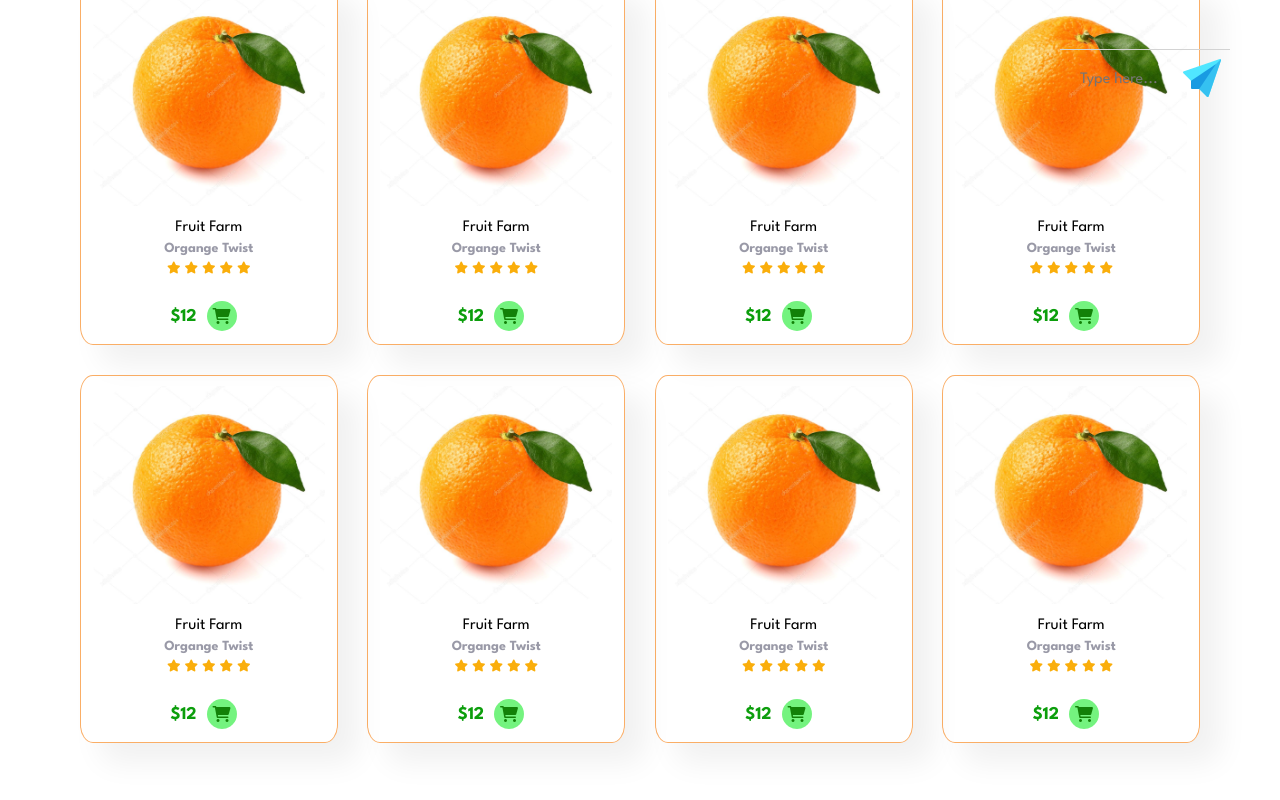
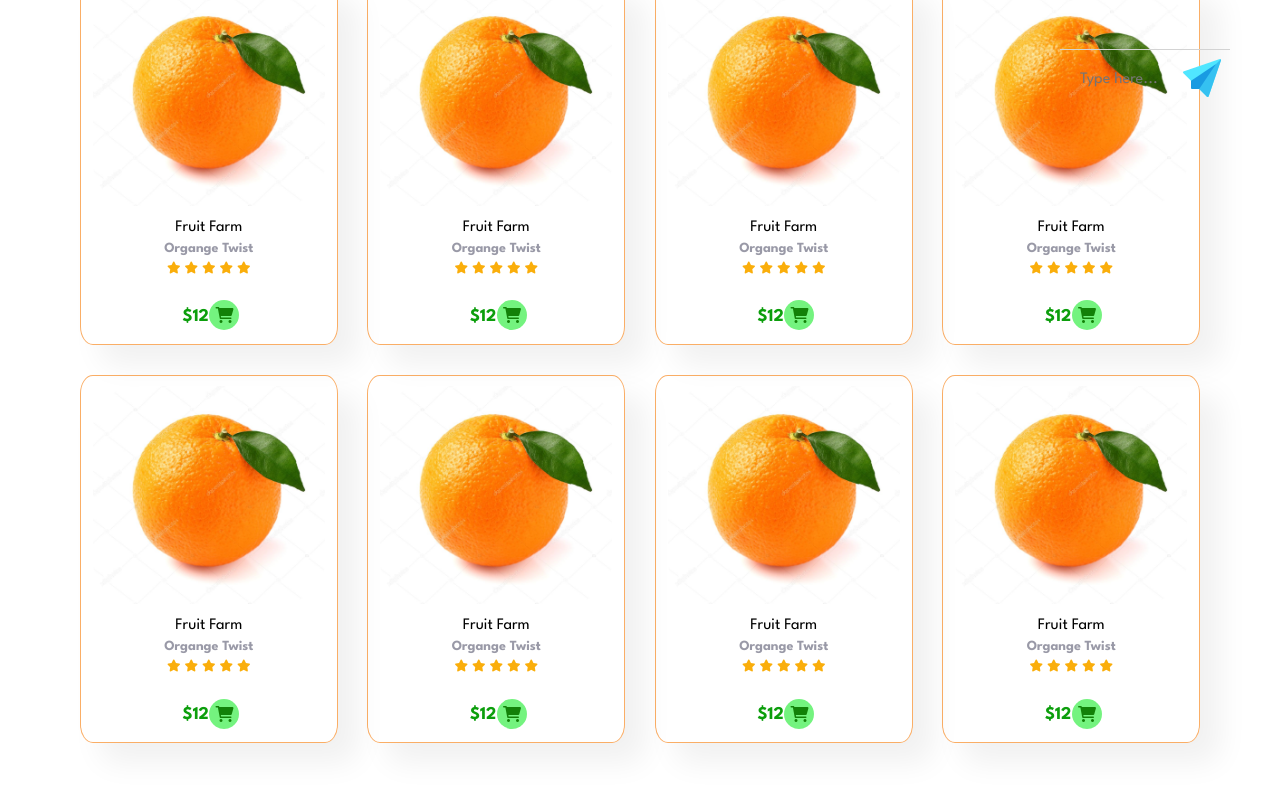
Before and after one commit to damianhol/js-e-commerce, a plain HTML site: page index.html in a window 1280 px wide. Shown: the part 1051-1851 px from the top of the page. Drawn offline with Linux system fonts and the light colour scheme.

Commit message:
cart icon position change

```diff
--- a/style.css
+++ b/style.css
@@ -276,9 +276,9 @@ button.transparent {
     font-size: 18px;
     color: rgb(12, 158, 12);
     position: absolute;
-    bottom: 14px;
-    right: 140px;
-    top: 330px;
+    bottom: 10%;
+    right: 50%;
+    top: 90%;
 
 }
 
@@ -290,8 +290,8 @@ button.transparent {
     background-color: rgb(116, 243, 127);
     color: #128108;
     position: absolute;
-    top: 323px;
-    right: 100px;
+    top: 88%;
+    right: 38%;
 }
 
 
```
